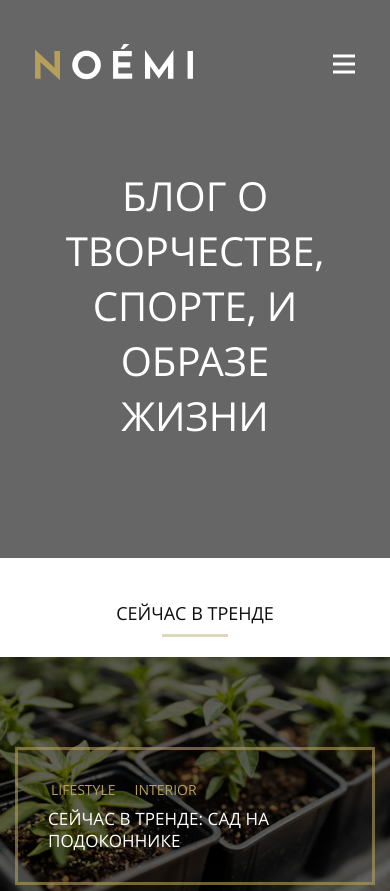
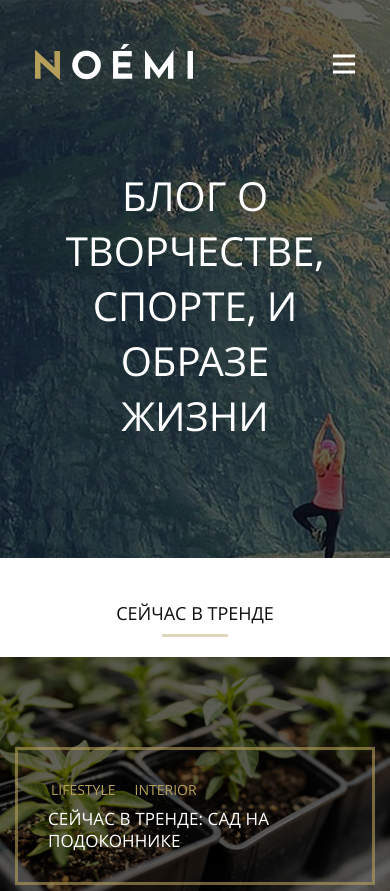
Before and after one commit to ksm44/mq-diplom, a plain HTML site: page index.html in a window 390 px wide. Shown: the top 891 px of the page. Drawn offline with Linux system fonts and the light colour scheme; the site is published under a folder, as on GitHub Pages, so addresses that start at the root find nothing.

Commit message:
Правки по относительным путям изображений

```diff
--- a/css/style.css
+++ b/css/style.css
@@ -821,7 +821,7 @@ input[type="radio"]:checked {
 @media (max-width: 768px) {
     .header {
         padding: 44px 0 115px;
-        background: url(/images/banner-bg-tablet.jpg);
+        background: url(../images/banner-bg-tablet.jpg);
     }
     .logo {
         width: 158px;
```
